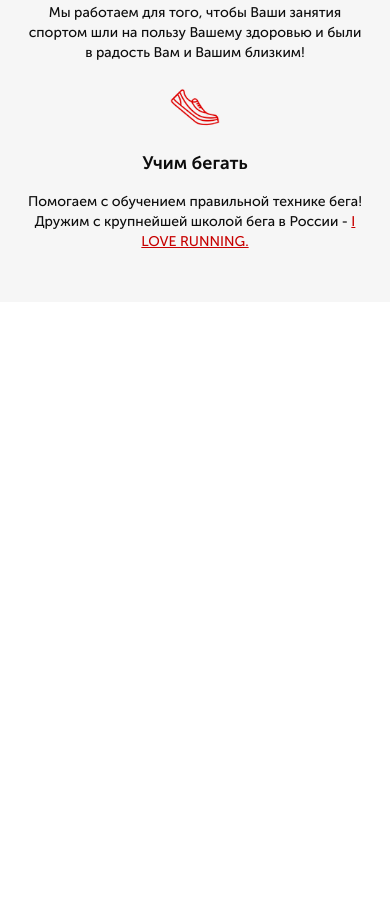
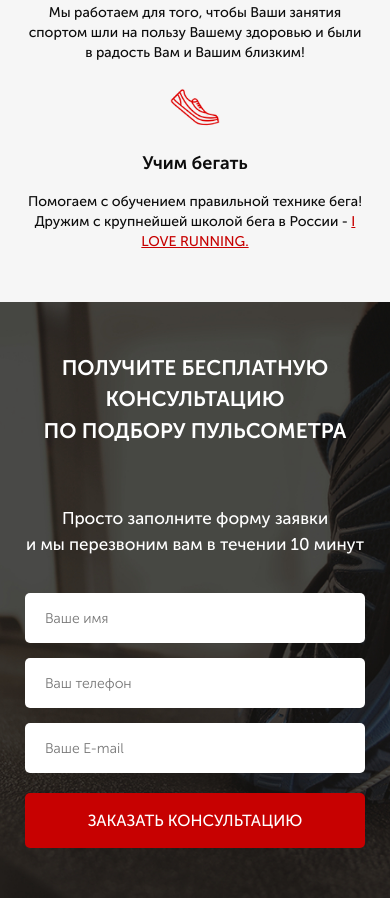
Before and after one commit to antmedwedew/RunSmart, a website: page src/index.html in a window 390 px wide. Shown: the part 1213-2111 px from the top of the page. Before the commit the page ends 1515 px from the top, so only its background shows below. Drawn offline with Linux system fonts and the light colour scheme.

Commit message:
imposed section consultation and adapt this section

```diff
--- a/src/index.html
+++ b/src/index.html
@@ -80,6 +80,21 @@
         </div>
     </section>
 
+    <section class="consultation">
+        <div class="container">
+            <h2 class="consultation__header">Получите бесплатную консультацию <br> по подбору пульсометра</h2>
+            <div class="consultation__descr">Просто заполните форму заявки <br> и мы перезвоним вам в течении 10 минут</div>
+
+            <form action="#" class="feed-form">
+                <input name="name" required type="text" placeholder="Ваше имя">
+                <input name="phone" required type="number" placeholder="Ваш телефон">
+                <input name="email" required type="email" placeholder="Ваше E-mail">
+
+                <button class="button button_submit">заказать консультацию</button>
+            </form>
+        </div>
+    </section>
+
     <script src="./js/script.js"></script>
 </body>
 </html>
--- a/src/scss/base/_media.scss
+++ b/src/scss/base/_media.scss
@@ -12,7 +12,7 @@
     }
     .advantages {
         &__descr {
-            width: 180px;
+            width: 170px;
             margin: 26px auto 0 auto;
         }
     }
@@ -75,6 +75,28 @@
     .title {
         font-size: 22px;
     }
+    .consultation {
+        padding: 50px 0 50px 0;
+        &__header {
+            font-size: 21px;
+            text-align: center;
+        }
+        &__descr {
+            text-align: center;
+            font-size: 17px;
+            margin-top: 60px;
+        }
+    }
+    .feed-form {
+        width: 80%;
+        margin: 36px auto 0 auto;
+    }
+}
+
+@media (max-width: 425px) {
+    .feed-form {
+        width: 100%;
+    }
 }
 
 @media (max-width: 375px) {
@@ -83,6 +105,10 @@
         font-size: 10px;
         &_main {
             width: 250px;
+            font-size: 16px;
+        }
+        &_submit {
+            width: 100%;
             font-size: 16px;
         }
     }
@@ -109,4 +135,5 @@
             font-size: 11px;
         }
     }
+
 }
--- a/src/scss/blocks/_buttons.scss
+++ b/src/scss/blocks/_buttons.scss
@@ -15,4 +15,9 @@
         font-size: 16px;
         margin-top: 67px;
     }
+    &_submit {
+        width: 100%;
+        height: 55px;
+        font-size: 16px;
+    }
 }
--- /dev/null
+++ b/src/scss/blocks/_consultation.scss
@@ -0,0 +1,16 @@
+.consultation {
+    padding: 100px 0 92px 0;
+    background: url('../img/consultation_bcg.jpg') center (center/cover) no-repeat;
+    &__header {
+        color: #ffffff;
+        font-size: 36px;
+        font-weight: 700;
+        text-transform: uppercase;
+    }
+    &__descr {
+        color: #ffffff;
+        font-size: 20px;
+        margin-top: 80px;
+        font-weight: 500;
+    }
+}
--- /dev/null
+++ b/src/scss/blocks/_forms.scss
@@ -0,0 +1,20 @@
+.feed-form {
+    margin-top: 36px;
+    display: flex;
+    flex-direction: column;
+    width: 300px;
+    input {
+        height: 50px;
+        border-radius: 5px;
+        background-color: #ffffff;
+        margin-bottom: 15px;
+        border: none;
+        padding: 0 20px;
+        color: $grey;
+        font-size: 14px;
+        font-weight: 300;
+        &:nth-child(3) {
+            margin-bottom: 20px;
+        }
+    }
+}
--- a/src/scss/style.scss
+++ b/src/scss/style.scss
@@ -15,9 +15,11 @@
     @include title
 }
 
+@import 'blocks/buttons';
 @import 'blocks/promo';
 @import 'blocks/header';
-@import 'blocks/buttons';
 @import 'blocks/advantages';
+@import 'blocks/consultation';
+@import 'blocks/forms';
 
 @import 'base/media';
```
Also changed, not shown: src/css/style.min.css, src/img/consultation_bcg.jpg (added).
